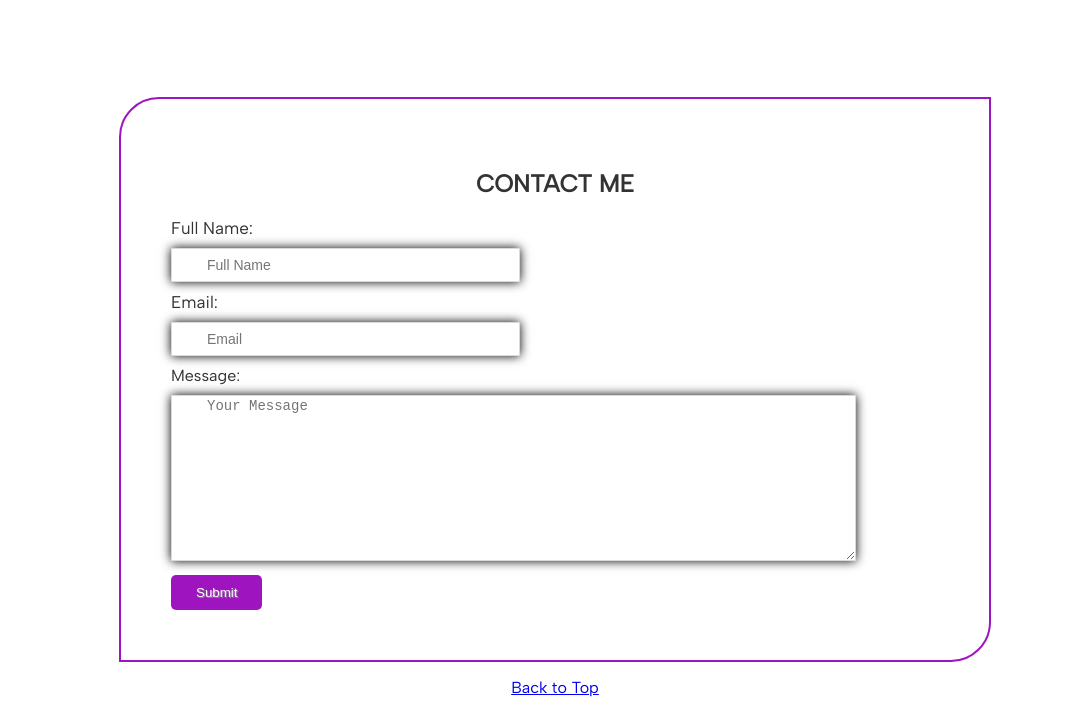
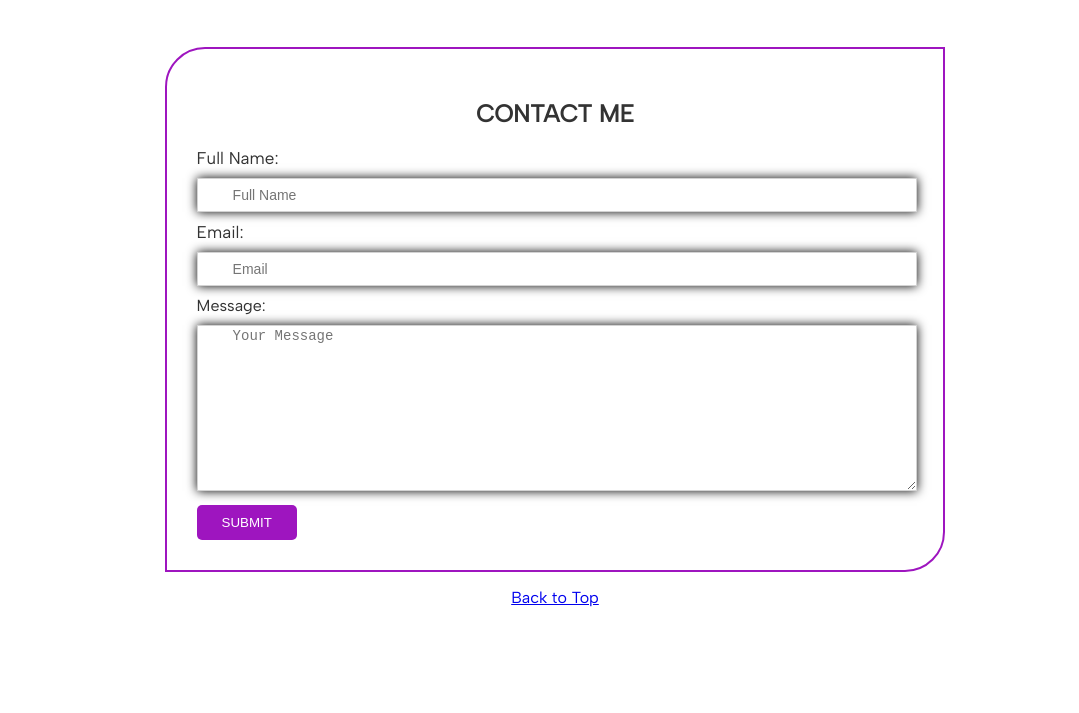
Before and after one commit to AishaSpringer/portfolio-website, a plain HTML site: page index.html in a window 1280 px wide. Shown: the part 1656-2369 px from the top of the page, without its empty margins (85-1164 px from the left). After the commit the page ends 2279 px from the top, so only its background shows below. Drawn offline with Linux system fonts and the light colour scheme.

Commit message:
Contact Form Style

```diff
--- a/index.html
+++ b/index.html
@@ -116,7 +116,7 @@
             <input type="text" id="fname" name="fname" placeholder="Full Name"><br />
             <label for="email">Email:</label><br />
             <input type="email" id="email" name="email" placeholder="Email"><br />
-            Message:<br /><textarea id="message" rows="10" cols="75%" placeholder="Your Message"></textarea><br />
+            Message:<br /><textarea id="message" rows="10" placeholder="Your Message"></textarea><br />
             <input type="submit" id="submit" value="Submit">
         </form>
     </div>
--- a/styles/style.css
+++ b/styles/style.css
@@ -153,11 +153,10 @@ nav .btn {
 .contact {
     border: 2px solid #9E15BF;
     border-radius: 40px 0 40px 0;
-    padding: 50px;
-    margin: 50px auto 0;
+    padding: 30px;
+    margin: auto;
     height: auto;
-    width: 75%;
-    background-color: ;
+    width: 70%;
     color:#333;
 }
 
@@ -169,11 +168,11 @@ input#fname {
     background-image: url(../images/icon_name.png);
     background-repeat: no-repeat;
     background-position: 6px;
-    border: 1px solid #DADADA;
+    border: 1px solid lightgrey;
     margin-top: 10px;
     margin-bottom: 10px;
     padding-left: 35px;
-    width: 310px;
+    width: 95%;
     height: 30px;
     font-size: 14px;
     box-shadow: 0 0 10px;
@@ -183,11 +182,11 @@ input#email {
     background-image: url(../images/icon_name.png);
     background-repeat: no-repeat;
     background-position: 6px;
-    border: 1px solid #DADADA;
+    border: 1px solid lightgrey;
     margin-top: 10px;
     margin-bottom: 10px;
     padding-left: 35px;
-    width: 310px;
+    width: 95%;
     height: 30px;
     font-size: 14px;
     box-shadow: 0 0 10px;
@@ -195,12 +194,13 @@ input#email {
 
 #message {
     background-position: 6px;
-    border: 1px solid #DADADA;
+    border: 1px solid lightgrey;
     margin-top: 10px;
     margin-bottom: 10px;
     padding-left: 35px;
     font-size: 14px;
     box-shadow: 0 0 10px;
+    width: 95%;
 }
 
 input#submit {
@@ -209,7 +209,7 @@ input#submit {
     border: none;
     padding: 10px 25px;
     color: #FFF;
-    text-shadow: 1px 1px 1px #949494;
+    text-transform: uppercase;
 }
 
 input#submit:hover {
```
